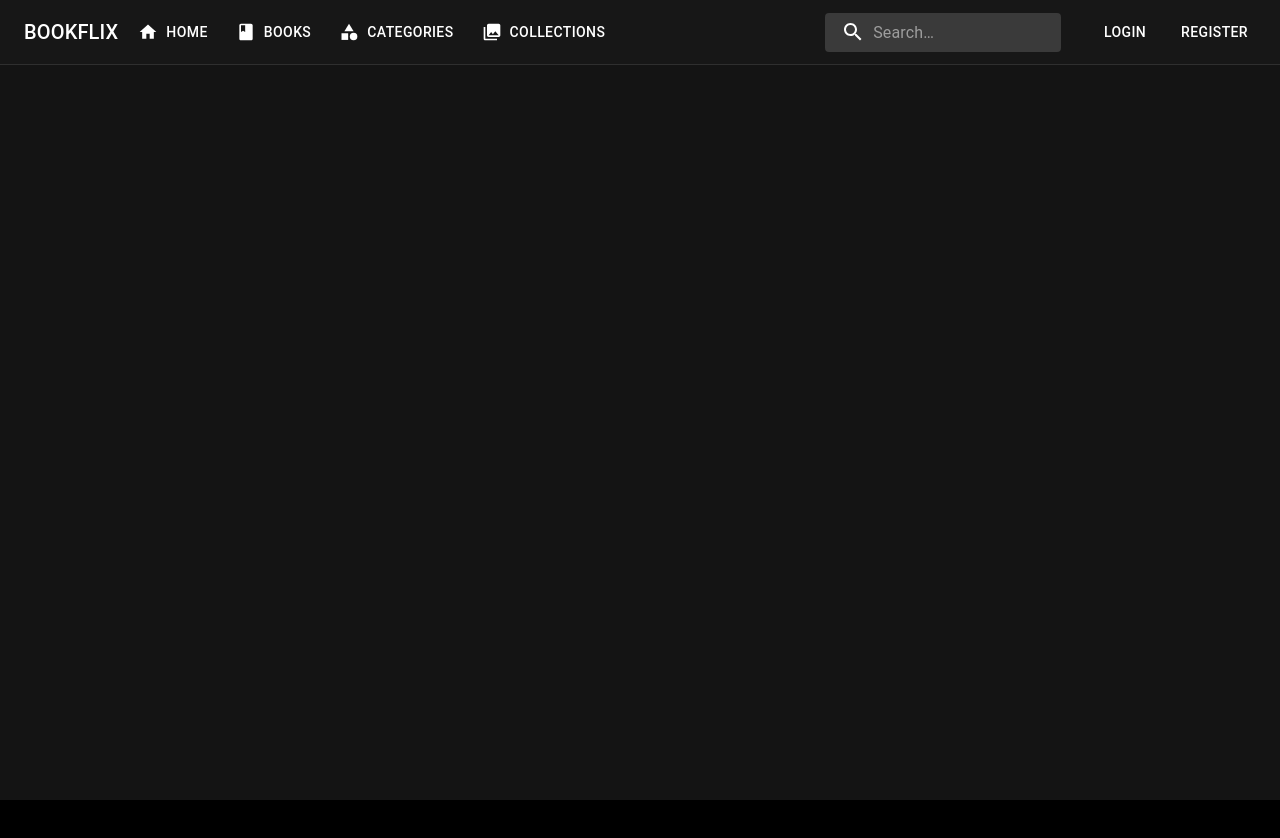
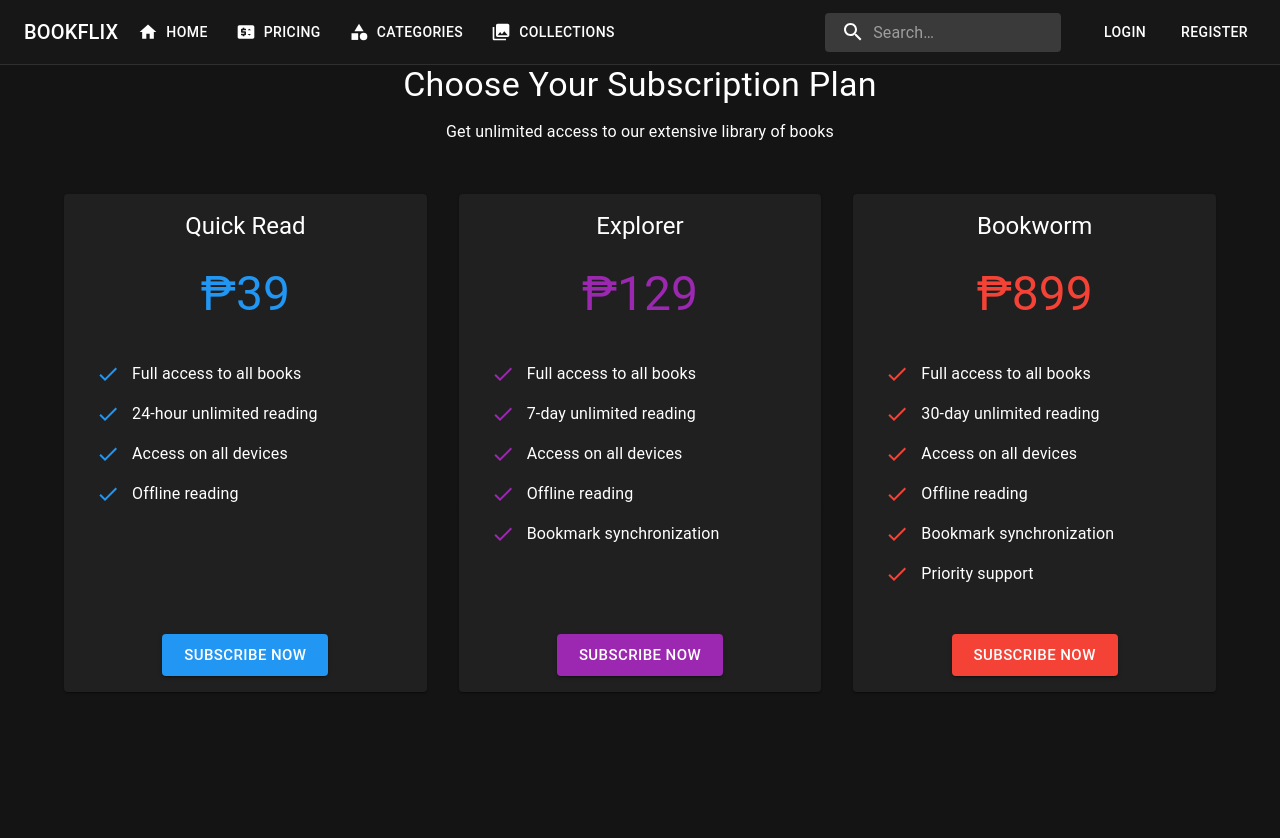
Before and after one commit to godwyn20/Project-DATASTALGO, a React (Vite) app in the folder frontend/: page /subscriptions in a window 1280 px wide. Shown: the top 838 px of the page. Before the commit the page ends 800 px from the top, so only its background shows below. Built offline with nearby package versions, Linux system fonts and the light colour scheme.

Commit message:
Introduce the Subscription Plans
We removed the Books Sections because its unnecessary and planning to put it on Homepage Instead.

Payments not working, WIP

```diff
--- a/frontend/src/App.jsx
+++ b/frontend/src/App.jsx
@@ -4,13 +4,12 @@ import { ThemeProvider, createTheme } from '@mui/material';
 import { Provider } from 'react-redux';
 import { store } from './store';
 import Navigation from './components/Navigation';
+import Subscriptions from './pages/Subscriptions';
 
 // Import pages
 import Home from './pages/Home';
 import Browse from './pages/Browse';
 import Search from './pages/Search';
-import Books from './pages/Books';
-import BookDetail from './pages/BookDetail';
 import Categories from './pages/Categories';
 import Profile from './pages/Profile';
 import Login from './pages/Login';
@@ -57,9 +56,8 @@ function App() {
                 <Route path="/" element={<Home />} />
                 <Route path="/browse" element={<Browse />} />
                 <Route path="/search" element={<Search />} />
-                <Route path="/books" element={<Books />} />
-                <Route path="/book/:id" element={<BookDetail />} />
                 <Route path="/categories" element={<Categories />} />
+                <Route path="/subscriptions" element={<Subscriptions />} />
                 <Route path="/profile" element={<Profile />} />
                 <Route path="/login" element={<Login />} />
                 <Route path="/register" element={<Register />} />
--- a/frontend/src/components/Navigation.jsx
+++ b/frontend/src/components/Navigation.jsx
@@ -16,9 +16,9 @@ import {
   Search as SearchIcon,
   AccountCircle,
   Home,
-  Book,
   Category,
   Collections,
+  PriceChange,
 } from '@mui/icons-material';
 import { styled, alpha } from '@mui/material/styles';
 import { logout } from '../store/slices/authSlice';
@@ -110,11 +110,11 @@ const Navigation = () => {
           </Button>
           <Button
             component={Link}
-            to="/books"
+            to="/subscriptions"
             color="inherit"
-            startIcon={<Book />}
+            startIcon={<PriceChange />}
           >
-            Books
+            Pricing
           </Button>
           <Button
             component={Link}
--- a/frontend/src/pages/Categories.jsx
+++ b/frontend/src/pages/Categories.jsx
@@ -10,10 +10,10 @@ const categories = [
   { id: 'science', name: 'Science', image: '/categories/science.png' },
   { id: 'history', name: 'History', image: '/categories/history.png' },
   { id: 'biography', name: 'Biography', image: '/categories/biography.png' },
-  { id: 'poetry', name: 'Poetry', image: '/placeholder-book.png' },
-  { id: 'drama', name: 'Drama', image: '/placeholder-book.png' },
-  { id: 'romance', name: 'Romance', image: '/placeholder-book.png' },
-  { id: 'technology', name: 'Technology', image: '/placeholder-book.png' },
+  { id: 'poetry', name: 'Poetry', image: '/categories/poetry.png' },
+  { id: 'drama', name: 'Drama', image: '//categories/drama.png' },
+  { id: 'romance', name: 'Romance', image: '//categories/romance.png' },
+  { id: 'technology', name: 'Technology', image: '/categories/technology.png' },
 ];
 
 const Categories = () => {
--- /dev/null
+++ b/frontend/src/pages/Subscriptions.jsx
@@ -0,0 +1,123 @@
+import React from 'react';
+import { Container, Grid, Card, CardContent, Typography, Button, List, ListItem, ListItemIcon, ListItemText, Box } from '@mui/material';
+import CheckIcon from '@mui/icons-material/Check';
+
+const subscriptionPlans = [
+  {
+    id: 'daily',
+    title: 'Quick Read',
+    price: '39',
+    features: [
+      'Full access to all books',
+      '24-hour unlimited reading',
+      'Access on all devices',
+      'Offline reading'
+    ],
+    color: '#2196f3'
+  },
+  {
+    id: 'weekly',
+    title: 'Explorer',
+    price: '129',
+    features: [
+      'Full access to all books',
+      '7-day unlimited reading',
+      'Access on all devices',
+      'Offline reading',
+      'Bookmark synchronization'
+    ],
+    color: '#9c27b0'
+  },
+  {
+    id: 'monthly',
+    title: 'Bookworm',
+    price: '899',
+    features: [
+      'Full access to all books',
+      '30-day unlimited reading',
+      'Access on all devices',
+      'Offline reading',
+      'Bookmark synchronization',
+      'Priority support'
+    ],
+    color: '#f44336'
+  }
+];
+
+const Subscriptions = () => {
+  const handleSubscribe = (planId) => {
+    // TODO: Implement subscription logic
+    console.log(`Subscribing to ${planId} plan`);
+  };
+
+  return (
+    <Container maxWidth="lg" sx={{ mt: 8, mb: 4 }}>
+      <Typography variant="h4" component="h1" gutterBottom align="center">
+        Choose Your Subscription Plan
+      </Typography>
+      <Typography variant="subtitle1" gutterBottom align="center" sx={{ mb: 6 }}>
+        Get unlimited access to our extensive library of books
+      </Typography>
+      <Grid container spacing={4} justifyContent="center">
+        {subscriptionPlans.map((plan) => (
+          <Grid item xs={12} sm={6} md={4} key={plan.id}>
+            <Card
+              sx={{
+                height: '100%',
+                display: 'flex',
+                flexDirection: 'column',
+                transition: 'transform 0.2s ease-in-out',
+                '&:hover': {
+                  transform: 'translateY(-8px)',
+                  boxShadow: 6
+                }
+              }}
+            >
+              <CardContent sx={{ flexGrow: 1 }}>
+                <Typography variant="h5" component="h2" gutterBottom align="center">
+                  {plan.title}
+                </Typography>
+                <Box sx={{ textAlign: 'center', my: 3 }}>
+                  <Typography variant="h3" component="p" color={plan.color}>
+                    ₱{plan.price}
+                  </Typography>
+                  <Typography variant="subtitle1" color="text.secondary">
+
+                  </Typography>
+                </Box>
+                <List>
+                  {plan.features.map((feature, index) => (
+                    <ListItem key={index} sx={{ py: 0.5 }}>
+                      <ListItemIcon sx={{ minWidth: 36 }}>
+                        <CheckIcon sx={{ color: plan.color }} />
+                      </ListItemIcon>
+                      <ListItemText primary={feature} />
+                    </ListItem>
+                  ))}
+                </List>
+              </CardContent>
+              <Box sx={{ p: 2, textAlign: 'center' }}>
+                <Button
+                  variant="contained"
+                  size="large"
+                  onClick={() => handleSubscribe(plan.id)}
+                  sx={{
+                    bgcolor: plan.color,
+                    '&:hover': {
+                      bgcolor: plan.color,
+                      filter: 'brightness(0.9)'
+                    }
+                  }}
+                >
+                  Subscribe Now
+                </Button>
+              </Box>
+            </Card>
+          </Grid>
+        ))}
+      </Grid>
+    </Container>
+  );
+};
+
+export default Subscriptions;
```
